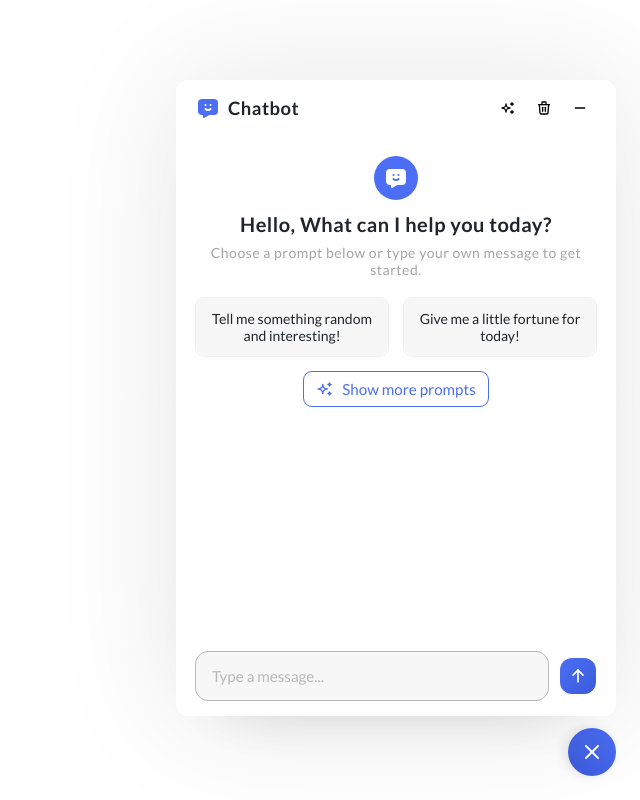
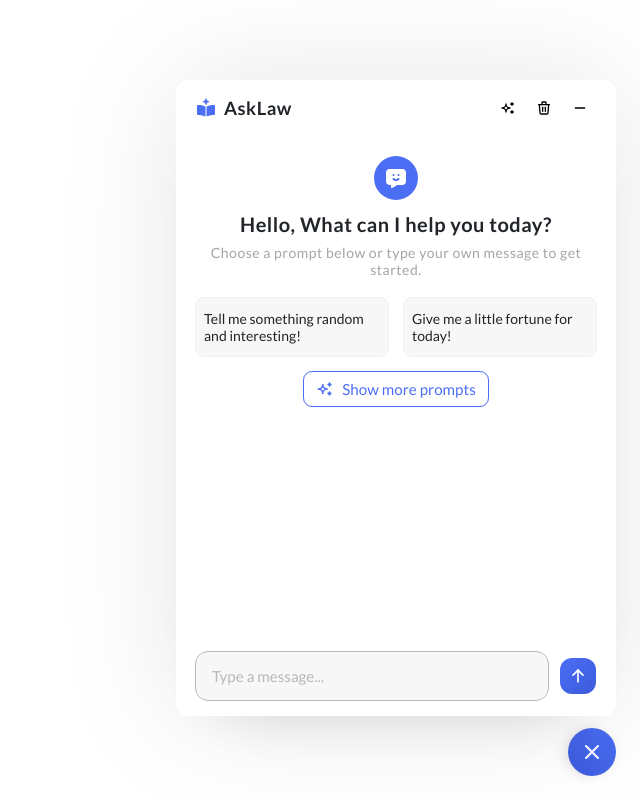
Before and after one commit to UJHung/chatbot-react, a React (Vite) app: page / in a window 1280 px wide. Both pictures are taken after a click on the button 1232 px from the left and 752 px from the top of the page. Shown: the whole page, without its empty margins (640-1280 px from the left). Built offline with nearby package versions, Linux system fonts and the light colour scheme.

Commit message:
feat(views): add ChatIcon component and update chatbot toggler icon

```diff
--- a/src/App.jsx
+++ b/src/App.jsx
@@ -9,6 +9,7 @@
 import ChatForm from "./components/Chatform";
 import ChatMessage from "./components/ChatMessage";
 import PromptLibrary from "./components/PromptLibrary";
+import ChatIcon from "./components/ChatIcon";
 import useChat from "./hook/useChat";
 import { defaultPrompts } from "./data/prompts";
 
@@ -24,7 +25,7 @@
         className="chatbot-toggler"
         onClick={() => setShowChatbot((prev) => !prev)}
       >
-        <IconMessageChatbotFilled className="icon-chatbot" />
+        <ChatIcon className="icon-chatbot" size={28} color="#ffffff" />
         <IconX className="icon-close" />
       </button>
 
@@ -32,8 +33,9 @@
         {/* Chatbot header */}
         <div className="chat-header">
           <div className="header-info">
-            <IconMessageChatbotFilled />
-            <h2 className="logo-text">Chatbot</h2>
+            {/* <IconMessageChatbotFilled /> */}
+            <ChatIcon className="icon-chatbot" size={20} color="#4c6ef5" />
+            <h2 className="logo-text">AskLaw</h2>
           </div>
           <div className="header-actions">
             <button
--- /dev/null
+++ b/src/components/ChatIcon.jsx
@@ -0,0 +1,24 @@
+const ChatIcon = ({ size, color, className }) => {
+  const iconColor = color || "#ffffff";
+  return (
+    <svg
+      className={className}
+      width={size || "60"}
+      height={size || "60"}
+      viewBox="0 0 60 60"
+      fill="none"
+      xmlns="http://www.w3.org/2000/svg"
+    >
+      <path
+        d="M53.834 21.0041C48.6964 21.2401 38.485 22.0993 32.1811 25.223C31.7461 25.4385 31.4996 25.8218 31.4996 26.2225V53.8375C31.4996 54.714 32.6836 55.2681 33.6821 54.8613C40.1678 52.2187 49.5477 51.4977 54.1856 51.3004C55.769 51.2329 57 50.2053 57 48.9735V23.334C57.0009 21.99 55.5609 20.9252 53.834 21.0041ZM27.8189 25.223C21.5159 22.0993 11.3045 21.2409 6.16693 21.0041C4.44002 20.9252 3 21.99 3 23.334V48.9743C3 50.2068 4.23096 51.2344 5.81442 51.3012C10.4542 51.4985 19.8387 52.2202 26.3245 54.8643C27.3201 55.2703 28.5004 54.7171 28.5004 53.8428V26.2088C28.5004 25.8074 28.2548 25.4393 27.8189 25.223Z"
+        fill={iconColor}
+      />
+      <path
+        d="M20.7813 9.875C20.3125 10.0521 20 10.5 20 11C20 11.5 20.3125 11.9479 20.7813 12.125L26.6667 14.3333L28.875 20.2188C29.0521 20.6875 29.5 21 30 21C30.5 21 30.9479 20.6875 31.125 20.2188L33.3333 14.3333L39.2187 12.125C39.6875 11.9479 40 11.5 40 11C40 10.5 39.6875 10.0521 39.2187 9.875L33.3333 7.66667L31.125 1.78125C30.9479 1.3125 30.5 1 30 1C29.5 1 29.0521 1.3125 28.875 1.78125L26.6667 7.66667L20.7813 9.875Z"
+        fill={iconColor}
+      />
+    </svg>
+  );
+};
+
+export default ChatIcon;
--- a/src/index.css
+++ b/src/index.css
@@ -160,6 +160,7 @@
   flex: 1;
   padding: 12px 8px;
   border: none;
+  text-align: left;
   outline: #f0f0f0 1px solid;
   background-color: #f7f7f7;
   border-radius: 8px;
@@ -195,6 +196,14 @@
 .chat-body .model-message .message-content {
   background-color: #f7f7f7;
   border: 1px solid #f0f0f0;
+}
+
+.chat-body .model-message .message-content ol,
+.chat-body .model-message .message-content ul {
+  display: flex;
+  flex-direction: column;
+  padding-left: 16px;
+  gap: 12px;
 }
 
 .message-thinking {
@@ -365,6 +374,7 @@
   gap: 0.5rem;
   overflow-x: auto;
   padding: 1rem 0;
+  flex-wrap: wrap;
 }
 
 .category-btn {
```
